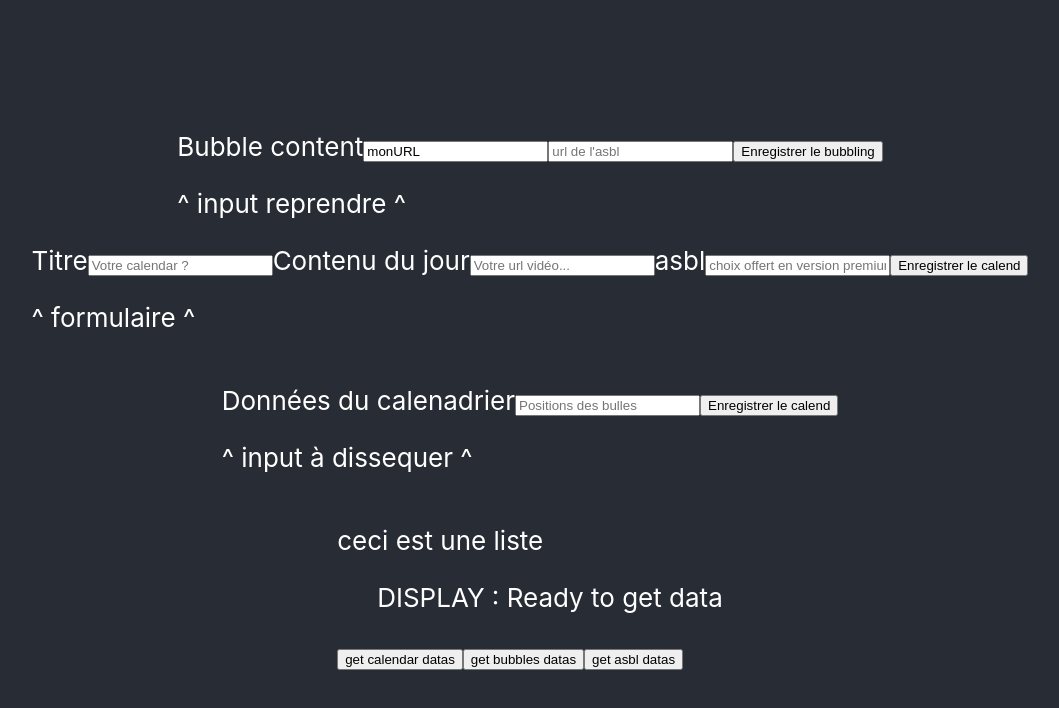
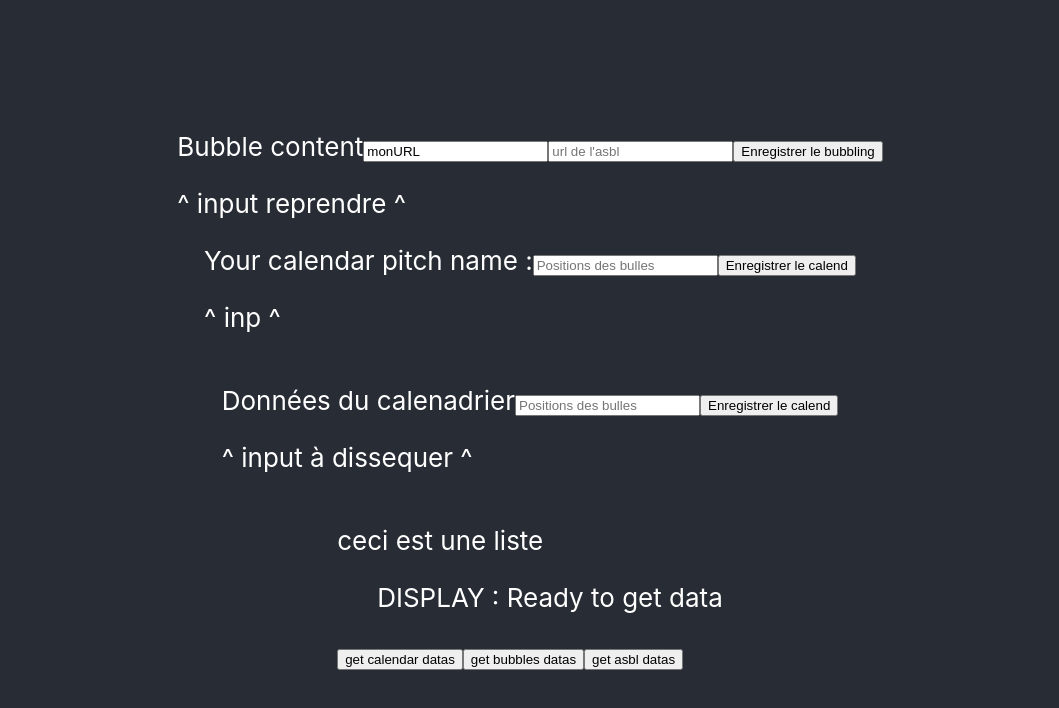
Before and after one commit to BaudhuinPie/Hackathon_front_Calendar, a React (Create React App) app: page / in a window 1280 px wide. Shown: the top 708 px of the page, without its empty margins (110-1169 px from the left). Built offline with nearby package versions, Linux system fonts and the light colour scheme.

Commit message:
New component to add a personalised name to calendar. By Pierre 06h30

```diff
--- a/src/App.js
+++ b/src/App.js
@@ -7,6 +7,7 @@ import InputGETserver from './components/InputGETserver';
 import InputPOSTserver from './components/InputPOSTserver';
 import UpDatePOSTmycalendar from './components/UpDatePOSTmycalendar';
 import UpDatePOSTmybubbles from './components/UpDatePOSTmybubbles';
+import UpDatePOSTpitchname from './components/UpDatePOSTpitchname';
 
 
 
@@ -22,7 +23,8 @@ class App extends React.Component {
         <header className="App-header">
           < UpDatePOSTmybubbles/>
           {/* <MovieForm/> */}
-          <InputPOSTserver/>
+          <UpDatePOSTpitchname/>
+          {/* <InputPOSTserver/> */}
           <p><UpDatePOSTmycalendar/></p>
           {/* <MoviesList/> */}
           <InputGETserver/>
--- /dev/null
+++ b/src/components/UpDatePOSTpitchname.js
@@ -0,0 +1,56 @@
+import React from 'react';
+const cors = require('cors');
+
+export default class UpDatePOSTpitchname extends React.Component {
+    constructor (props) {
+        super(props);
+        this.state = { };
+    }
+
+
+    handleSubmission = (event) => {
+        event.preventDefault(); // on va plutôt redéfinir plus bas la façon d'envoyer les datas.
+        let word  = this.state.pitchname;
+        console.log(JSON.stringify(this.state.pitchname));
+            console.log ("qui était : ", this.state.pitchname);
+            console.log(this.state);
+        fetch(`http://localhost:5555/akacalendar/mycalendar/${word}`, { // On créée ici l'adresse URL puis on va ensuite aller paramétrer le serveur.
+          method: 'POST' ,
+          //mode : 'cors',
+          body: JSON.stringify(this.state), // this.dataform,
+          headers: {'Content-Type':'application/json' } //Précise le type de data envoyé vers le serveur.
+
+        })
+    }
+
+    handleInput = (event) => {  // Met à jour le contenu en direct tq le texte en entrée est rendu après passage dans le state pour être affiché.
+             console.log("changing input value...")
+        this.setState({
+            [event.target.name]: event.target.value //!!!!!!!!!!!!!!!!!!!!!    !!!!!!!!!!    !!!!!!!   !!!!!!!
+        });
+            //console.log(event.target.name, event.target.value);
+    }
+
+    /** Au lieu de déclenccher la mémorisation sur event onClick;
+     * on dépalce l'appel de fonction dans componentDidUpdate() */
+
+    render() {
+        let calend = this.state;
+
+        return (
+
+            <div>
+                <form onSubmit={this.handleSubmission} >
+                    <label htmlFor="pitchname"> Your calendar pitch name :</label>
+                    <input
+                        id="pitchname" name="pitchname"
+                        type="text" placeholder="Positions des bulles"
+                        value ={calend.mycalendar} onChange={this.handleInput}
+                        />
+                    <button>Enregistrer le calend</button>
+                    <p>^ inp ^</p>
+                </form>
+            </div>
+        )
+    }
+};
```
